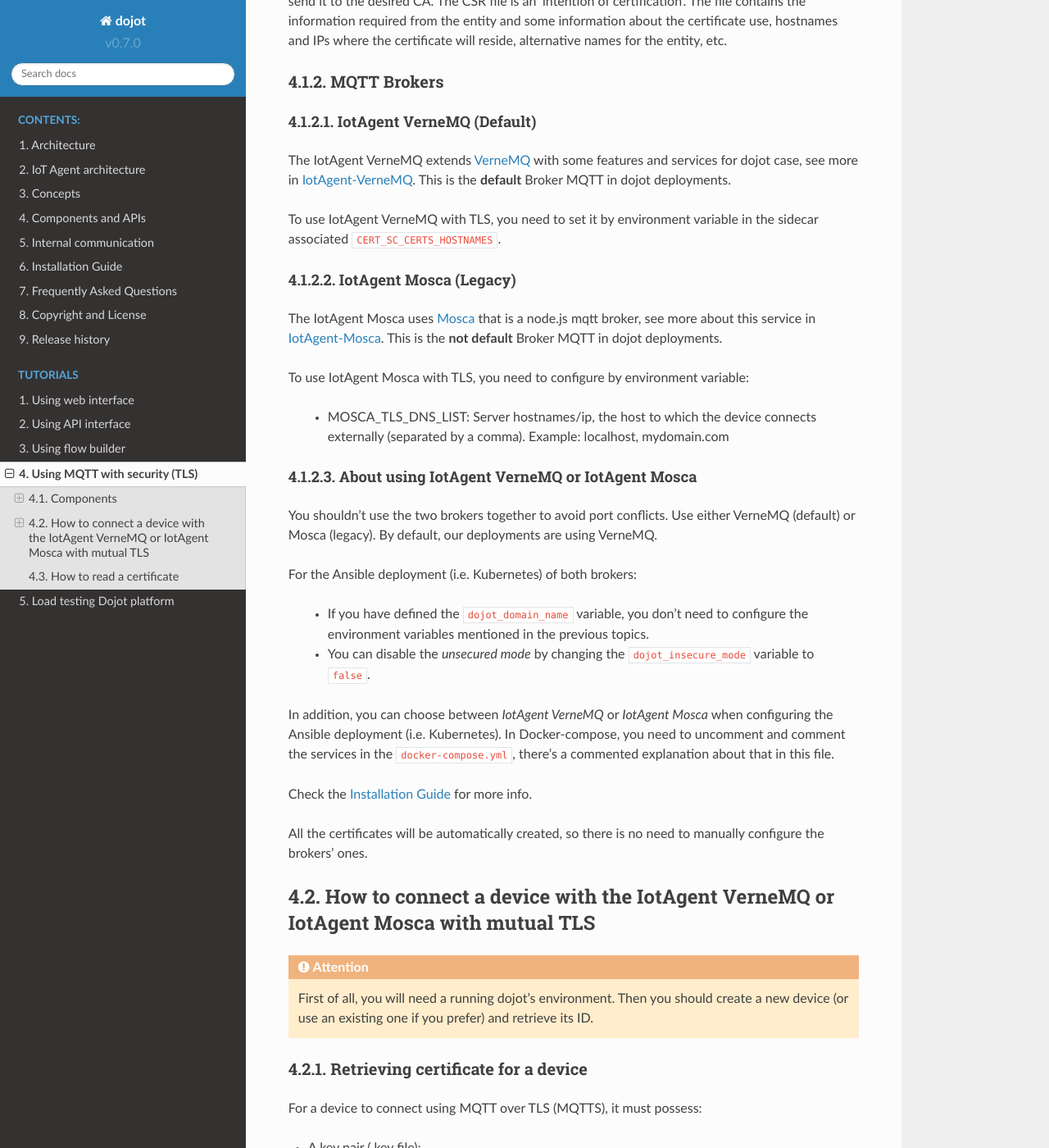
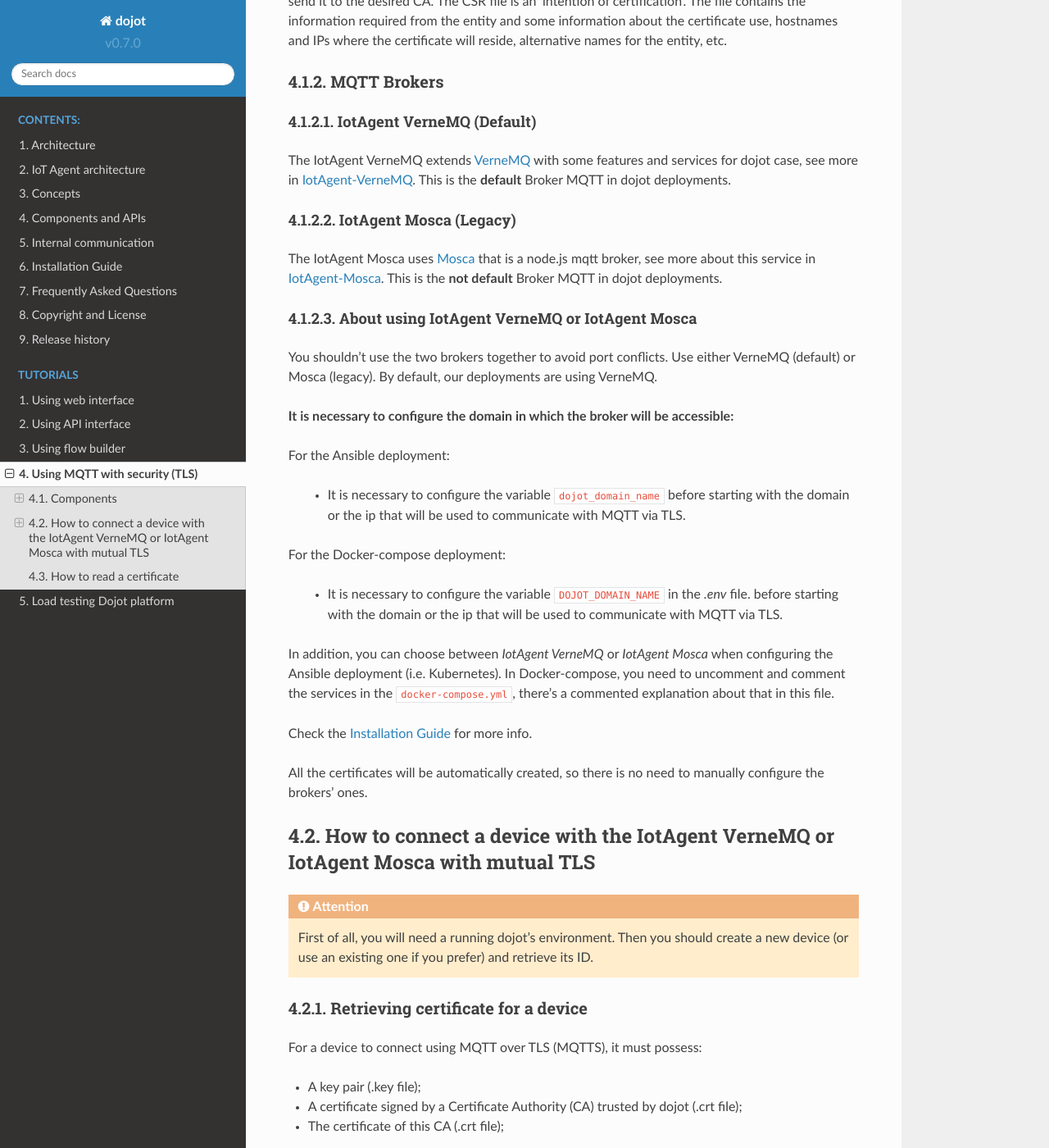
Before and after one commit to dojot/docs, a Sphinx documentation site: the page built from source/mqtt-tls.rst, in a window 1280 px wide and 1400 px high, scrolled down 1205 px. Shown: the whole window at 82% size. Built offline with Sphinx 7.4.7 and the Read the Docs theme 2.0.0, drawn with Linux system fonts in a browser that asks for light colours.

Commit message:
Remove old video, add some notes and the new domain variable in docker-compose  (#137)

```diff
--- a/source/mqtt-tls.rst
+++ b/source/mqtt-tls.rst
@@ -47,22 +47,13 @@
 for dojot case, see more in `IotAgent-VerneMQ`_.
 This is the **default** Broker MQTT in dojot deployments.
 
-To use IotAgent VerneMQ with TLS, you need to set it by environment variable in the sidecar associated ``CERT_SC_CERTS_HOSTNAMES``.
 
 IotAgent Mosca (Legacy)
 ^^^^^^^^^^^^^^^^^^^^^^^
 
 The IotAgent Mosca uses `Mosca`_ that is a node.js mqtt
-broker,
-see more about this service in `IotAgent-Mosca`_.
+broker, see more about this service in `IotAgent-Mosca`_.
 This is the **not default** Broker MQTT in dojot deployments.
-
-To use IotAgent Mosca with TLS, you need to configure by environment variable:
-
- - MOSCA_TLS_DNS_LIST: Server hostnames/ip,
-   the host to which the device connects externally (separated by a comma).
-   Example: localhost, mydomain.com
-
 
 About using IotAgent VerneMQ or IotAgent Mosca
 ^^^^^^^^^^^^^^^^^^^^^^^^^^^^^^^^^^^^^^^^^^^^^^
@@ -71,19 +62,24 @@
 Use either VerneMQ (default) or Mosca (legacy).
 By default, our deployments are using VerneMQ.
 
-For the Ansible deployment (i.e. Kubernetes) of both brokers:
+**It is necessary to configure the domain in which the broker will be accessible:**
 
- - If you have defined the ``dojot_domain_name`` variable,
-   you don't need to configure the environment variables
-   mentioned in the previous topics.
- - You can disable the *unsecured mode*
-   by changing the ``dojot_insecure_mode`` variable to ``false``.
+For the Ansible deployment:
+
+ - It is necessary to configure the variable ``dojot_domain_name``
+   before starting with the domain or the ip that will be used to
+   communicate with MQTT via TLS.
+
+For the Docker-compose deployment:
+
+ - It is necessary to configure the variable ``DOJOT_DOMAIN_NAME``
+   in the `.env` file. before starting with the domain or the ip that will be used to
+   communicate with MQTT via TLS.
 
 In addition, you can choose between `IotAgent VerneMQ` or `IotAgent Mosca`
 when configuring the Ansible deployment (i.e. Kubernetes).
 In Docker-compose, you need to uncomment and comment the services
 in the ``docker-compose.yml``, there's a commented explanation about that in this file.
-
 
 Check the :doc:`./installation-guide` for more info.
 
```
Also changed, not shown: source/flow.rst (+17 -0 lines), source/installation-guide.rst (+11 -10 lines), 3 other files.
